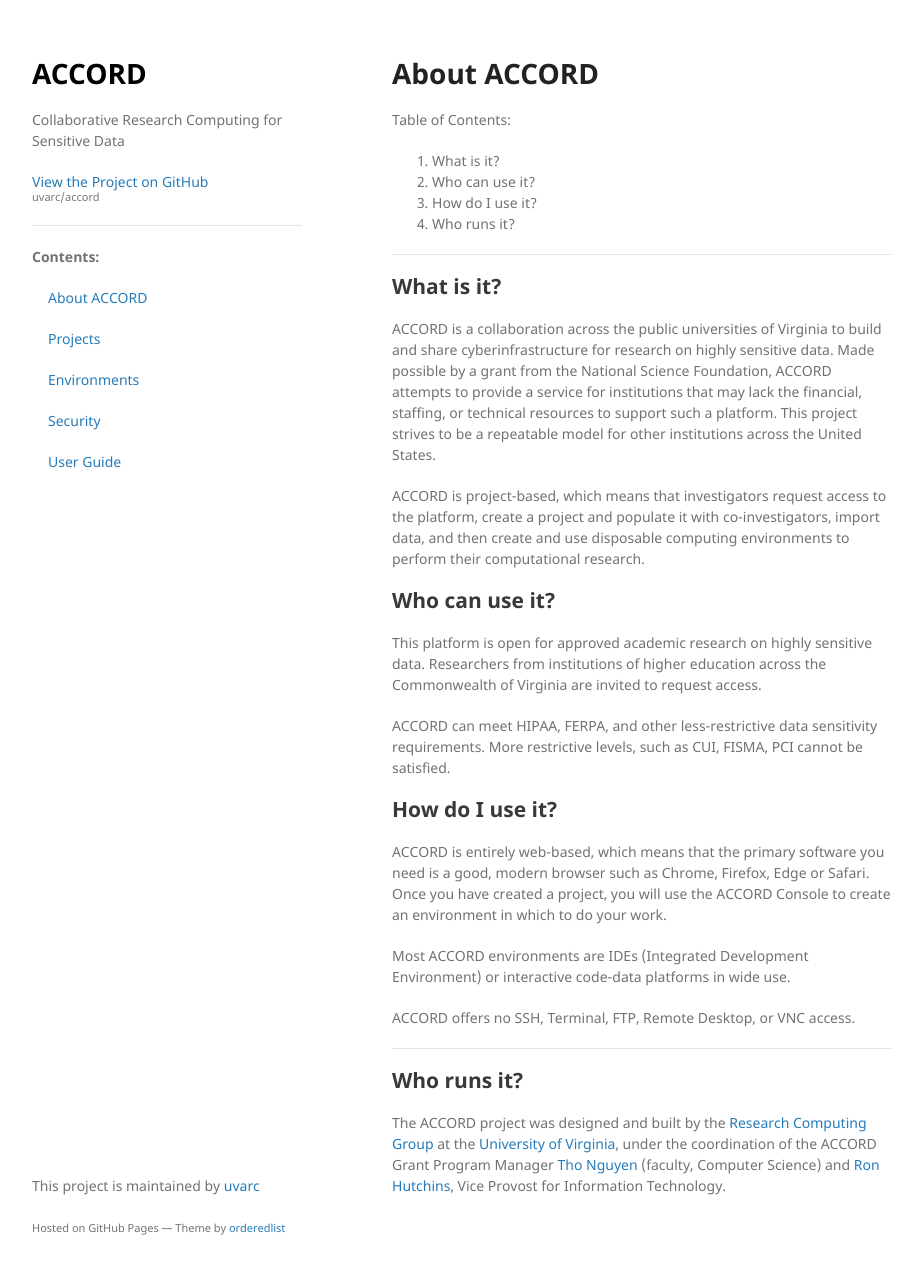
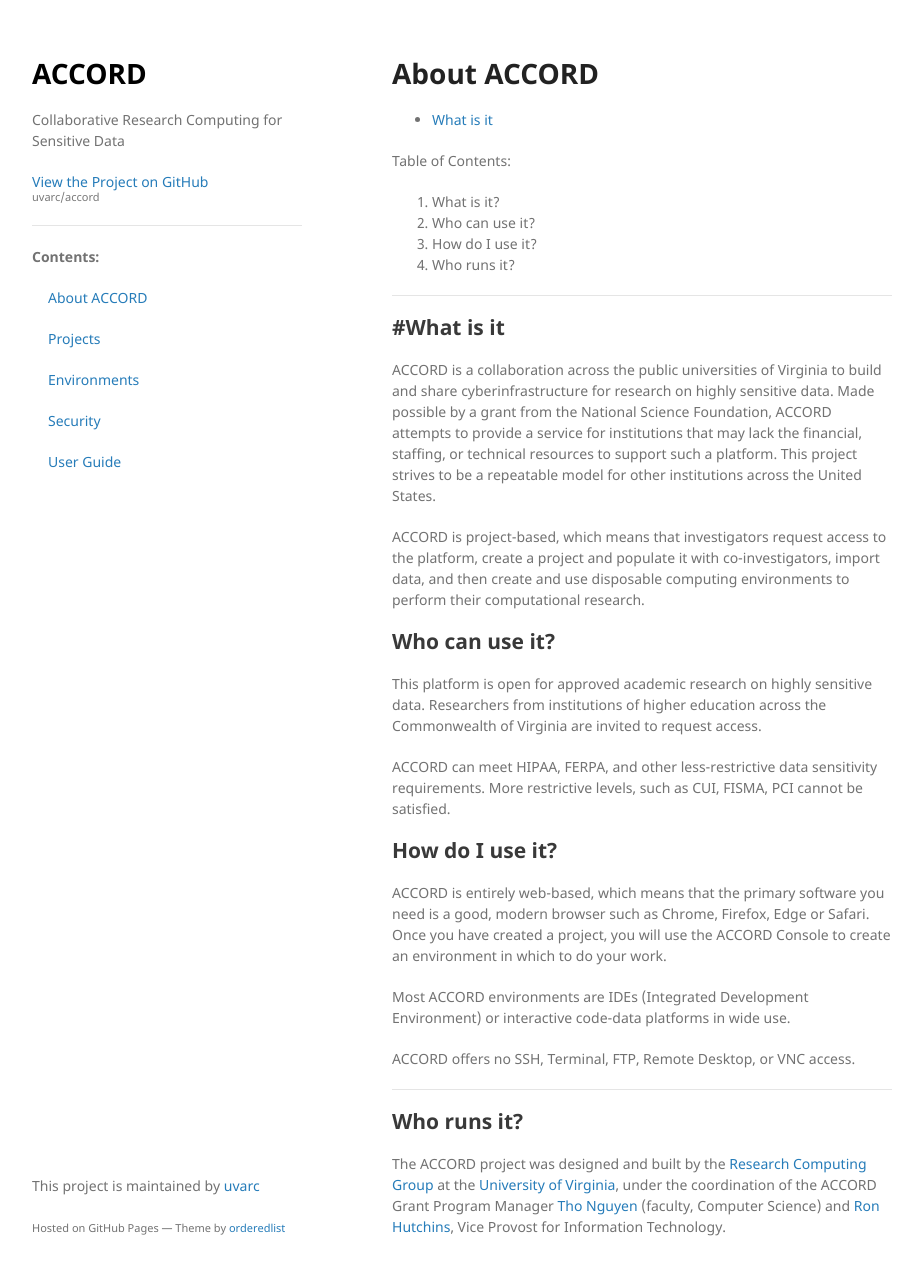
Before and after one commit to uvarc/accord, a Jekyll site: the page built from docs/about.md, in a window 1280 px wide and 1307 px high. Shown: the top 1275 px of the window, without its empty margins (178-1101 px from the left). Built offline with Jekyll 4.4.1, drawn with Linux system fonts in a browser that asks for light colours; our own code applies the rules of GitHub Pages for plain Markdown files.

Commit message:
Update about.md

```diff
--- a/docs/about.md
+++ b/docs/about.md
@@ -4,6 +4,8 @@
 
 About ACCORD
 =============================================================
+
+* [What is it](#markdown-header-what-is-it)
 
 Table of Contents:
 1. What is it?
@@ -13,7 +15,7 @@
 
 -----
 
-What is it?
+#What is it
 -----------------
 
 ACCORD is a collaboration across the public universities of Virginia
```
